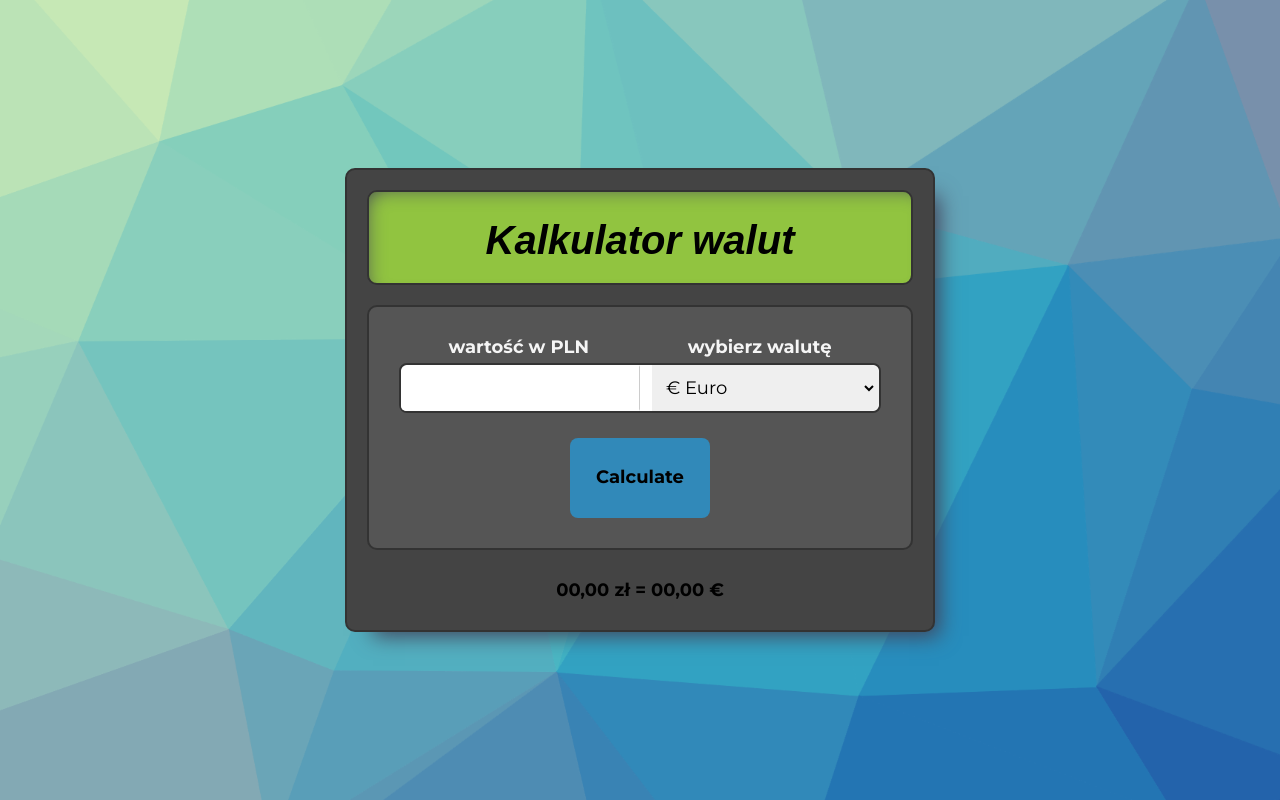
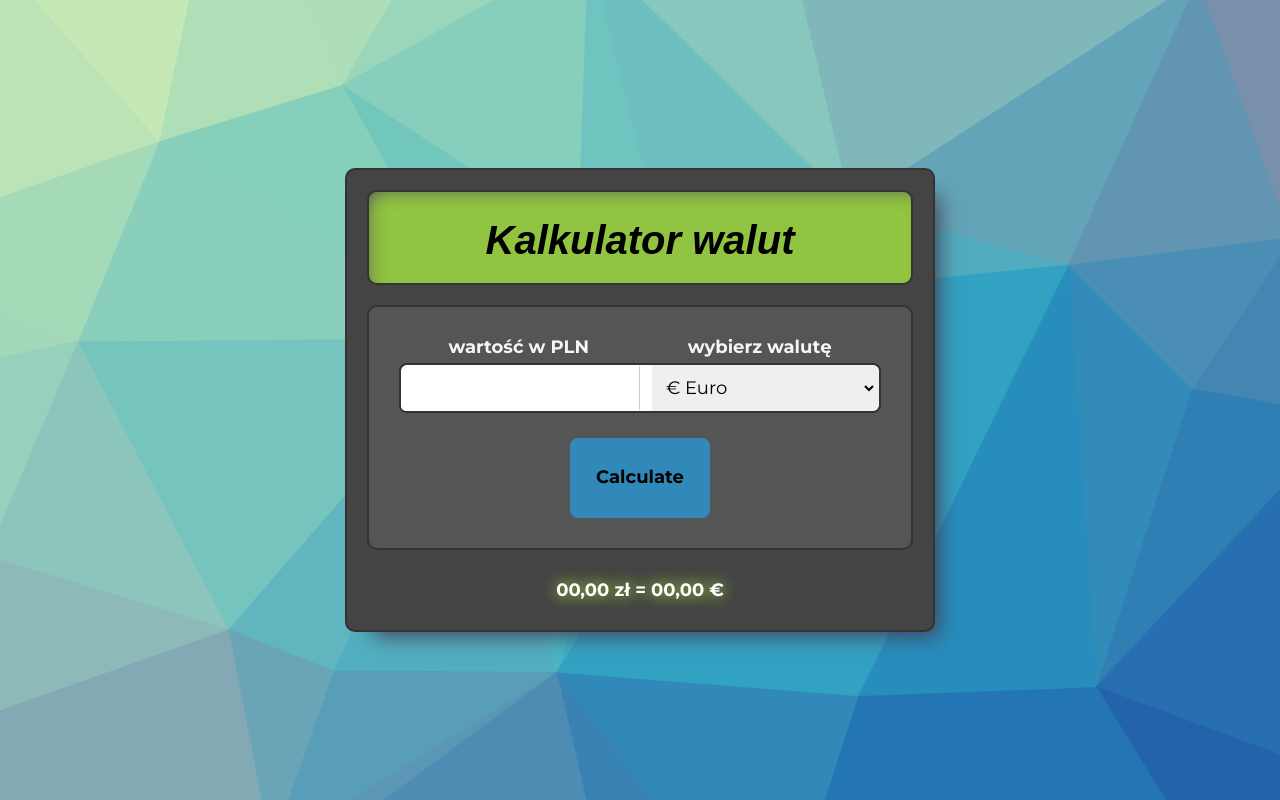
Before and after one commit to Pafeup/currency-calculator-react, a React (Create React App) app: page / in a window 1280 px wide. Built offline with nearby package versions, Linux system fonts and the light colour scheme; a web font is replaced by a local one.

Commit message:
added styles to result area

```diff
--- a/src/Form/index.js
+++ b/src/Form/index.js
@@ -28,7 +28,7 @@ const Form = ({ onFormSubmit, inputValue, onInputChange, onCurrencyChange }) =>
           <option key={currency.name}>
             {currency.name}
           </option>
-          ))}
+        ))}
       </select>
 
     </div>
--- a/src/Result/style.css
+++ b/src/Result/style.css
@@ -1,6 +1,8 @@
 .form__resultArea{
     margin-top: 20px;
     padding: 10px;
+    color: white;
+    text-shadow: 0px 0px 15px rgb(181, 255, 63);
 }
 
 .form__result {
```
